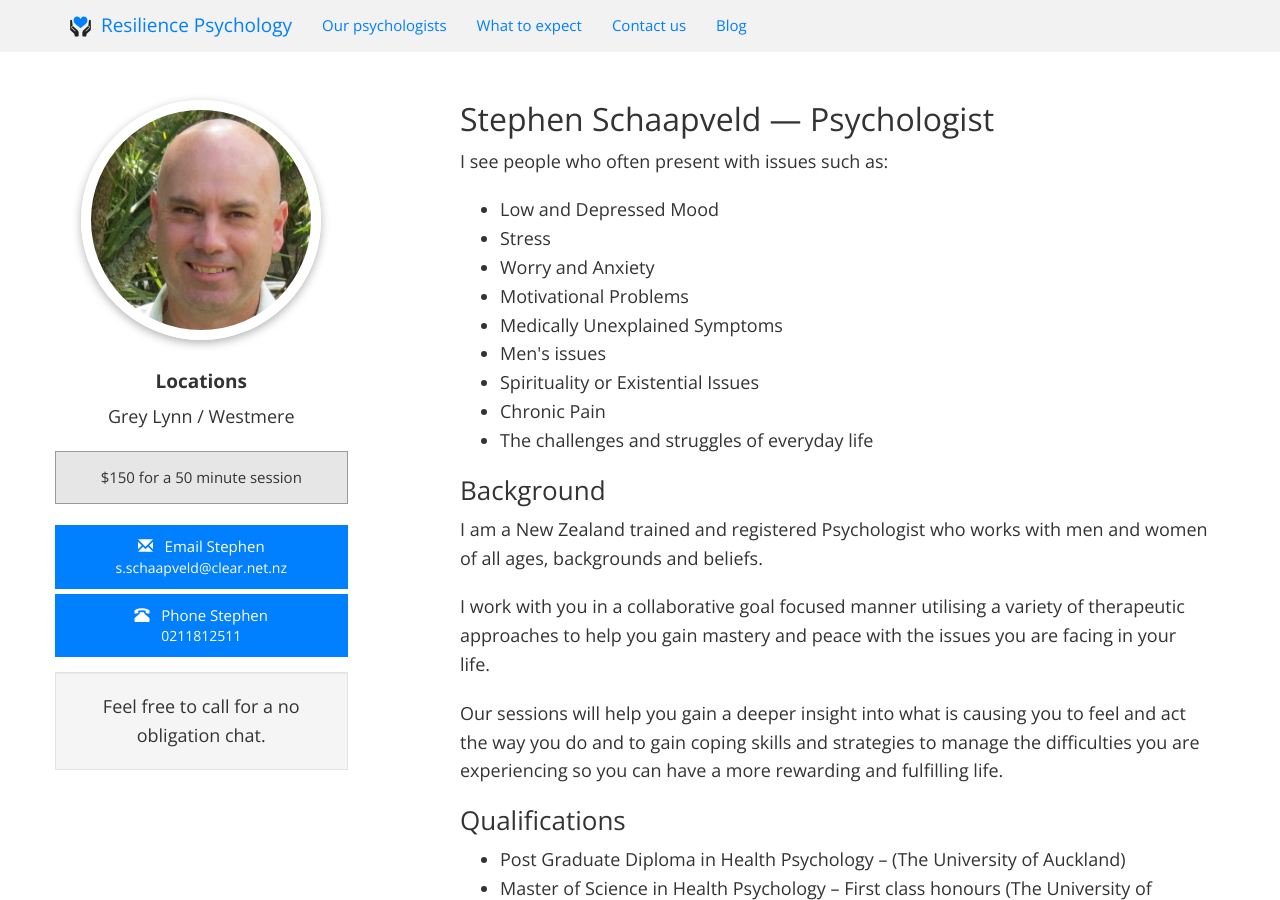
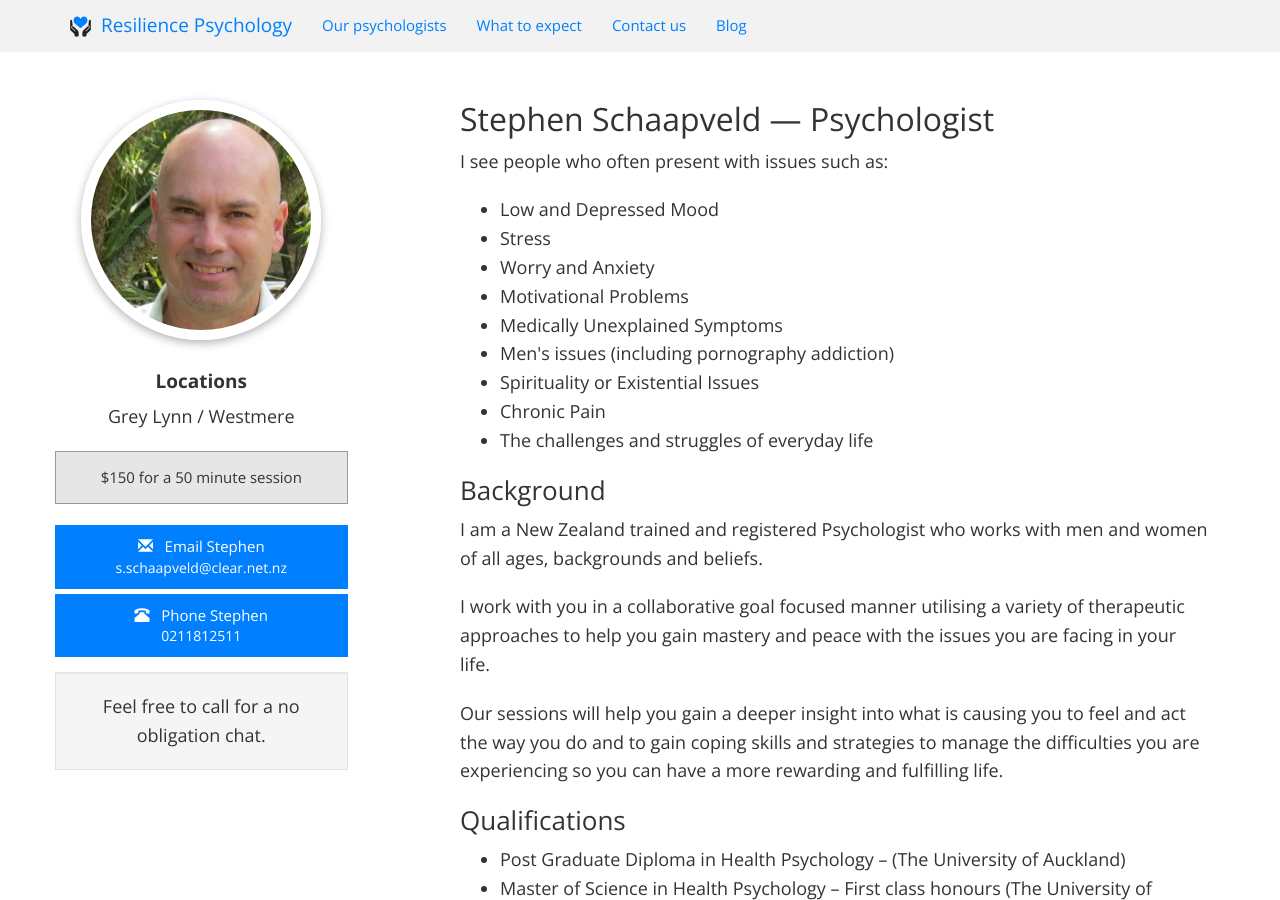
Before and after one commit to resiliencepsychology/beresilient, a Jekyll site: the page built from stephen-schaapveld.html, in a window 1280 px wide and 900 px high. Built offline with Jekyll 4.4.1, drawn with Linux system fonts in a browser that asks for light colours; nearby versions of some CDN libraries.

Commit message:
Include pornography addiction.

```diff
--- a/stephen-schaapveld.html
+++ b/stephen-schaapveld.html
@@ -45,7 +45,8 @@ layout: default
       <li>
       Medically Unexplained Symptoms</li>
       <li>
-      Men's issues </li>
+      Men's issues (including pornography addiction)
+      </li>
       <li>
       Spirituality or Existential Issues</li>
       <li>
```
